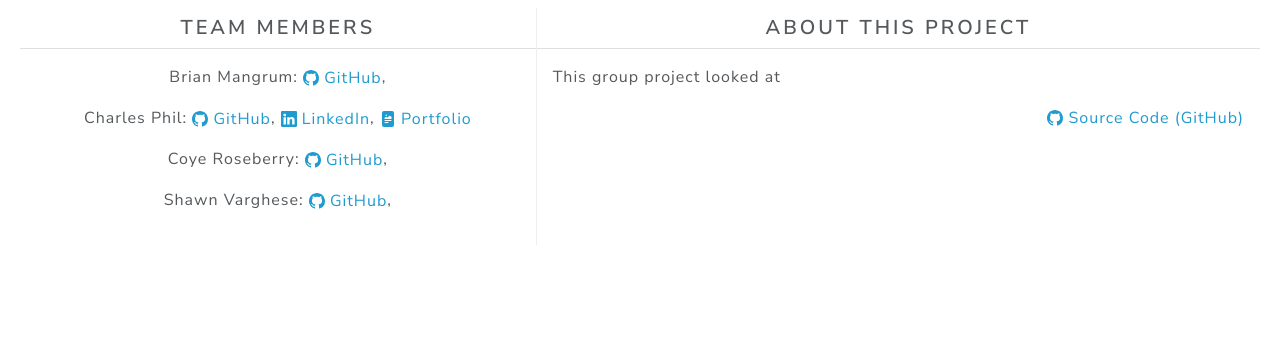
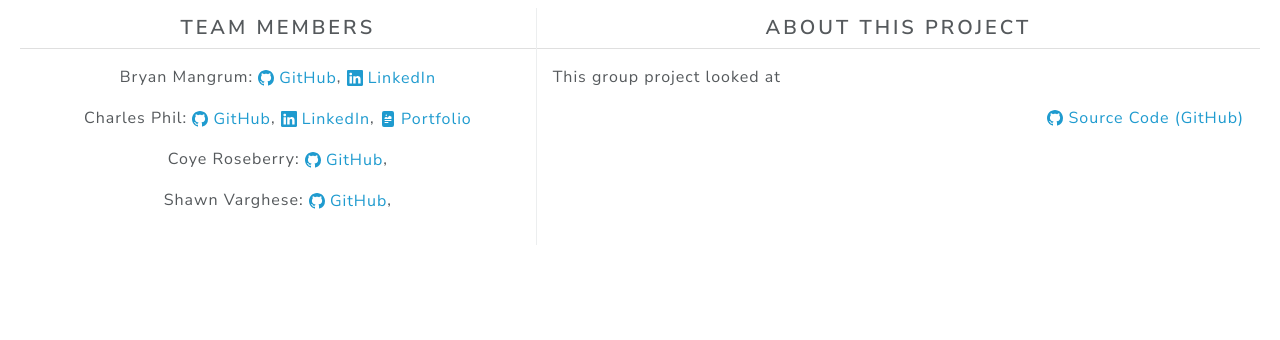
Before and after one commit to bryanmangrum/project3, a Flask app: page /about in a window 1280 px wide. Shown: the part 94-434 px from the top of the page. Run offline with Flask 2, Linux system fonts and the light colour scheme; parts of the project's set-up code (start-up, migrations or seed data) failed here and were passed over; some libraries are stand-ins or nearby versions.

Commit message:
added linkedin profile

```diff
--- a/templates/about.html
+++ b/templates/about.html
@@ -13,9 +13,11 @@
             <div class="card border-0 border-end">
                 <h4 class="card-header text-center bg-white card-title">Team Members</h4>
                 <div class="card-body card-text text-center">
-                    <p>Brian Mangrum: <a href="https://github.com/bryanmangrum" class="text-decoration-none link-info"><svg xmlns="http://www.w3.org/2000/svg" width="16" height="16" fill="currentColor" class="bi bi-github" viewBox="0 0 16 16">
+                    <p>Bryan Mangrum: <a href="https://github.com/bryanmangrum" class="text-decoration-none link-info"><svg xmlns="http://www.w3.org/2000/svg" width="16" height="16" fill="currentColor" class="bi bi-github" viewBox="0 0 16 16">
   <path d="M8 0C3.58 0 0 3.58 0 8c0 3.54 2.29 6.53 5.47 7.59.4.07.55-.17.55-.38 0-.19-.01-.82-.01-1.49-2.01.37-2.53-.49-2.69-.94-.09-.23-.48-.94-.82-1.13-.28-.15-.68-.52-.01-.53.63-.01 1.08.58 1.23.82.72 1.21 1.87.87 2.33.66.07-.52.28-.87.51-1.07-1.78-.2-3.64-.89-3.64-3.95 0-.87.31-1.59.82-2.15-.08-.2-.36-1.02.08-2.12 0 0 .67-.21 2.2.82.64-.18 1.32-.27 2-.27.68 0 1.36.09 2 .27 1.53-1.04 2.2-.82 2.2-.82.44 1.1.16 1.92.08 2.12.51.56.82 1.27.82 2.15 0 3.07-1.87 3.75-3.65 3.95.29.25.54.73.54 1.48 0 1.07-.01 1.93-.01 2.2 0 .21.15.46.55.38A8.012 8.012 0 0 0 16 8c0-4.42-3.58-8-8-8z"></path>
-</svg><span class="align-middle"> GitHub</span></a>, <a href=""></a></p>
+</svg><span class="align-middle"> GitHub</span></a>, <a href="https://www.linkedin.com/in/bryan-mangrum-27b99895" class="text-decoration-none link-info"><svg xmlns="http://www.w3.org/2000/svg" width="16" height="16" fill="currentColor" class="bi bi-linkedin" viewBox="0 0 16 16">
+    <path d="M0 1.146C0 .513.526 0 1.175 0h13.65C15.474 0 16 .513 16 1.146v13.708c0 .633-.526 1.146-1.175 1.146H1.175C.526 16 0 15.487 0 14.854V1.146zm4.943 12.248V6.169H2.542v7.225h2.401zm-1.2-8.212c.837 0 1.358-.554 1.358-1.248-.015-.709-.52-1.248-1.342-1.248-.822 0-1.359.54-1.359 1.248 0 .694.521 1.248 1.327 1.248h.016zm4.908 8.212V9.359c0-.216.016-.432.08-.586.173-.431.568-.878 1.232-.878.869 0 1.216.662 1.216 1.634v3.865h2.401V9.25c0-2.22-1.184-3.252-2.764-3.252-1.274 0-1.845.7-2.165 1.193v.025h-.016a5.54 5.54 0 0 1 .016-.025V6.169h-2.4c.03.678 0 7.225 0 7.225h2.4z"></path>
+                      </svg><span class="align-middle"> LinkedIn</span></a><a href=""></a></p>
                     <p>Charles Phil: <a href="https://github.com/charlesphil" class="text-decoration-none link-info"><svg xmlns="http://www.w3.org/2000/svg" width="16" height="16" fill="currentColor" class="bi bi-github" viewBox="0 0 16 16">
   <path d="M8 0C3.58 0 0 3.58 0 8c0 3.54 2.29 6.53 5.47 7.59.4.07.55-.17.55-.38 0-.19-.01-.82-.01-1.49-2.01.37-2.53-.49-2.69-.94-.09-.23-.48-.94-.82-1.13-.28-.15-.68-.52-.01-.53.63-.01 1.08.58 1.23.82.72 1.21 1.87.87 2.33.66.07-.52.28-.87.51-1.07-1.78-.2-3.64-.89-3.64-3.95 0-.87.31-1.59.82-2.15-.08-.2-.36-1.02.08-2.12 0 0 .67-.21 2.2.82.64-.18 1.32-.27 2-.27.68 0 1.36.09 2 .27 1.53-1.04 2.2-.82 2.2-.82.44 1.1.16 1.92.08 2.12.51.56.82 1.27.82 2.15 0 3.07-1.87 3.75-3.65 3.95.29.25.54.73.54 1.48 0 1.07-.01 1.93-.01 2.2 0 .21.15.46.55.38A8.012 8.012 0 0 0 16 8c0-4.42-3.58-8-8-8z"></path>
 </svg><span class="align-middle"> GitHub</span></a>, <a href="https://www.linkedin.com/in/charlesphil/" class="text-decoration-none link-info"><svg xmlns="http://www.w3.org/2000/svg" width="16" height="16" fill="currentColor" class="bi bi-linkedin" viewBox="0 0 16 16">
```
